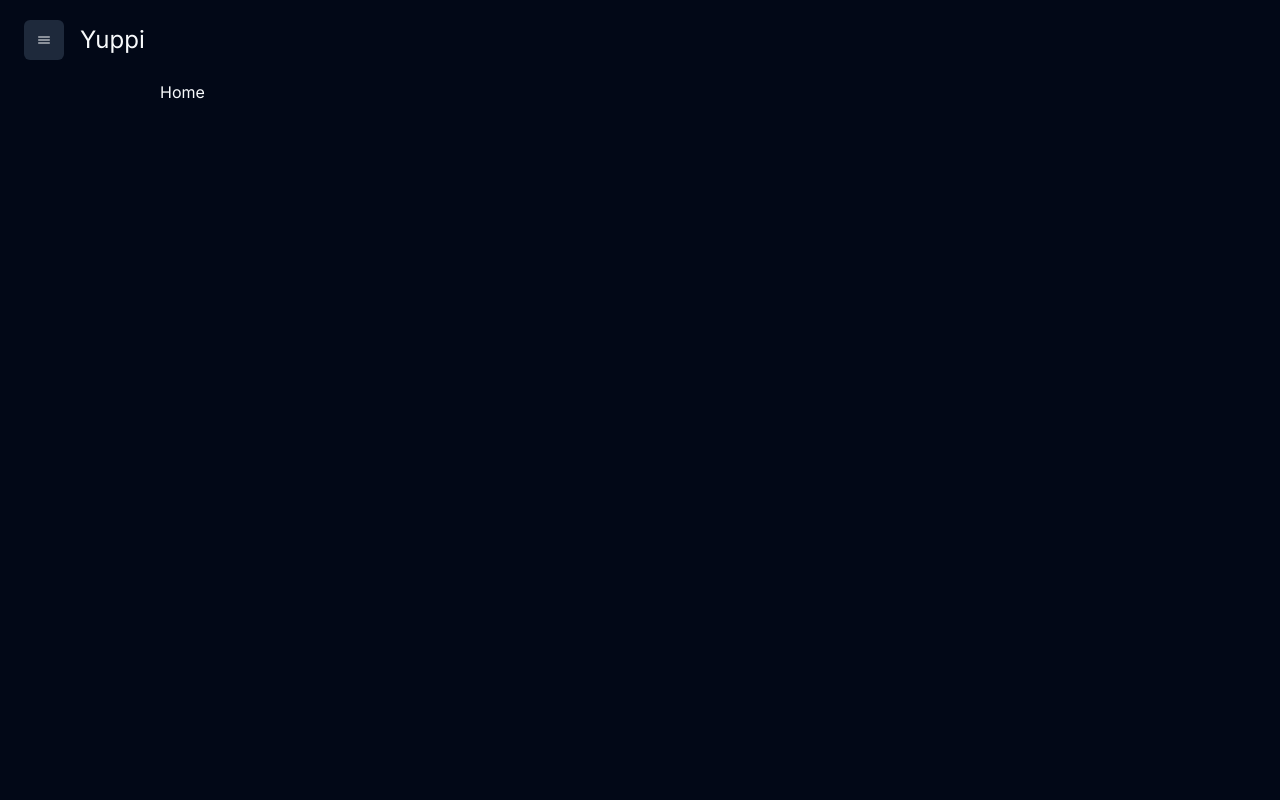
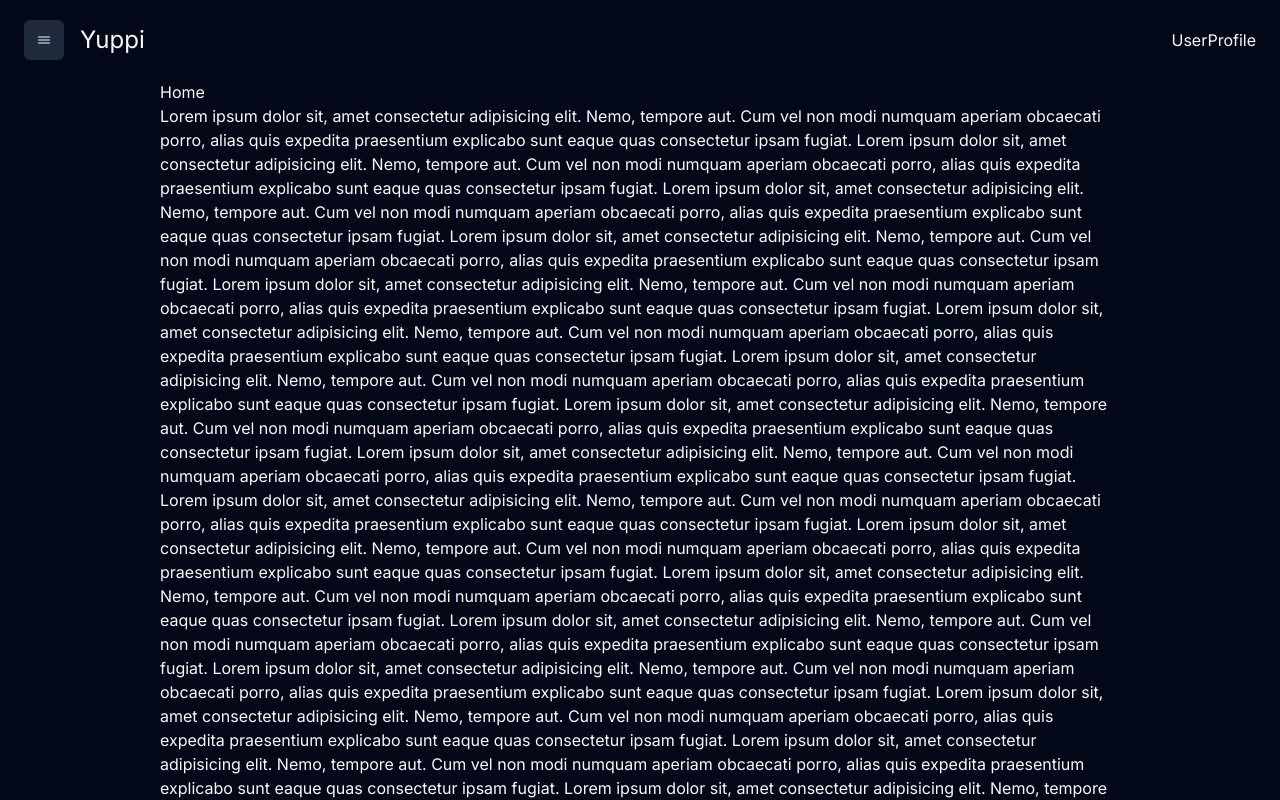
Before and after one commit to Esutarosa/yuppi, a Next.js app: page / in a window 1280 px wide. Shown: the top 800 px of the page. Built offline with nearby package versions, Linux system fonts and the light colour scheme.

Commit message:
Added navigate user profile skeleton and fixed overflow bag with navbar

```diff
--- a/src/app/page.tsx
+++ b/src/app/page.tsx
@@ -2,6 +2,44 @@ const Home = () => {
   return (
     <section>
       <h1>Home</h1>
+      <p>
+        Lorem ipsum dolor sit, amet consectetur adipisicing elit. Nemo, tempore aut. Cum vel non modi numquam aperiam obcaecati porro, alias quis expedita praesentium explicabo sunt eaque quas consectetur ipsam fugiat.
+        Lorem ipsum dolor sit, amet consectetur adipisicing elit. Nemo, tempore aut. Cum vel non modi numquam aperiam obcaecati porro, alias quis expedita praesentium explicabo sunt eaque quas consectetur ipsam fugiat.
+        Lorem ipsum dolor sit, amet consectetur adipisicing elit. Nemo, tempore aut. Cum vel non modi numquam aperiam obcaecati porro, alias quis expedita praesentium explicabo sunt eaque quas consectetur ipsam fugiat.
+        Lorem ipsum dolor sit, amet consectetur adipisicing elit. Nemo, tempore aut. Cum vel non modi numquam aperiam obcaecati porro, alias quis expedita praesentium explicabo sunt eaque quas consectetur ipsam fugiat.
+        Lorem ipsum dolor sit, amet consectetur adipisicing elit. Nemo, tempore aut. Cum vel non modi numquam aperiam obcaecati porro, alias quis expedita praesentium explicabo sunt eaque quas consectetur ipsam fugiat.
+        Lorem ipsum dolor sit, amet consectetur adipisicing elit. Nemo, tempore aut. Cum vel non modi numquam aperiam obcaecati porro, alias quis expedita praesentium explicabo sunt eaque quas consectetur ipsam fugiat.
+        Lorem ipsum dolor sit, amet consectetur adipisicing elit. Nemo, tempore aut. Cum vel non modi numquam aperiam obcaecati porro, alias quis expedita praesentium explicabo sunt eaque quas consectetur ipsam fugiat.
+        Lorem ipsum dolor sit, amet consectetur adipisicing elit. Nemo, tempore aut. Cum vel non modi numquam aperiam obcaecati porro, alias quis expedita praesentium explicabo sunt eaque quas consectetur ipsam fugiat.
+        Lorem ipsum dolor sit, amet consectetur adipisicing elit. Nemo, tempore aut. Cum vel non modi numquam aperiam obcaecati porro, alias quis expedita praesentium explicabo sunt eaque quas consectetur ipsam fugiat.
+        Lorem ipsum dolor sit, amet consectetur adipisicing elit. Nemo, tempore aut. Cum vel non modi numquam aperiam obcaecati porro, alias quis expedita praesentium explicabo sunt eaque quas consectetur ipsam fugiat.
+        Lorem ipsum dolor sit, amet consectetur adipisicing elit. Nemo, tempore aut. Cum vel non modi numquam aperiam obcaecati porro, alias quis expedita praesentium explicabo sunt eaque quas consectetur ipsam fugiat.
+        Lorem ipsum dolor sit, amet consectetur adipisicing elit. Nemo, tempore aut. Cum vel non modi numquam aperiam obcaecati porro, alias quis expedita praesentium explicabo sunt eaque quas consectetur ipsam fugiat.
+        Lorem ipsum dolor sit, amet consectetur adipisicing elit. Nemo, tempore aut. Cum vel non modi numquam aperiam obcaecati porro, alias quis expedita praesentium explicabo sunt eaque quas consectetur ipsam fugiat.
+        Lorem ipsum dolor sit, amet consectetur adipisicing elit. Nemo, tempore aut. Cum vel non modi numquam aperiam obcaecati porro, alias quis expedita praesentium explicabo sunt eaque quas consectetur ipsam fugiat.
+        Lorem ipsum dolor sit, amet consectetur adipisicing elit. Nemo, tempore aut. Cum vel non modi numquam aperiam obcaecati porro, alias quis expedita praesentium explicabo sunt eaque quas consectetur ipsam fugiat.
+        Lorem ipsum dolor sit, amet consectetur adipisicing elit. Nemo, tempore aut. Cum vel non modi numquam aperiam obcaecati porro, alias quis expedita praesentium explicabo sunt eaque quas consectetur ipsam fugiat.
+        Lorem ipsum dolor sit, amet consectetur adipisicing elit. Nemo, tempore aut. Cum vel non modi numquam aperiam obcaecati porro, alias quis expedita praesentium explicabo sunt eaque quas consectetur ipsam fugiat.
+        Lorem ipsum dolor sit, amet consectetur adipisicing elit. Nemo, tempore aut. Cum vel non modi numquam aperiam obcaecati porro, alias quis expedita praesentium explicabo sunt eaque quas consectetur ipsam fugiat.
+        Lorem ipsum dolor sit, amet consectetur adipisicing elit. Nemo, tempore aut. Cum vel non modi numquam aperiam obcaecati porro, alias quis expedita praesentium explicabo sunt eaque quas consectetur ipsam fugiat.
+        Lorem ipsum dolor sit, amet consectetur adipisicing elit. Nemo, tempore aut. Cum vel non modi numquam aperiam obcaecati porro, alias quis expedita praesentium explicabo sunt eaque quas consectetur ipsam fugiat.
+        Lorem ipsum dolor sit, amet consectetur adipisicing elit. Nemo, tempore aut. Cum vel non modi numquam aperiam obcaecati porro, alias quis expedita praesentium explicabo sunt eaque quas consectetur ipsam fugiat.
+        Lorem ipsum dolor sit, amet consectetur adipisicing elit. Nemo, tempore aut. Cum vel non modi numquam aperiam obcaecati porro, alias quis expedita praesentium explicabo sunt eaque quas consectetur ipsam fugiat.
+        Lorem ipsum dolor sit, amet consectetur adipisicing elit. Nemo, tempore aut. Cum vel non modi numquam aperiam obcaecati porro, alias quis expedita praesentium explicabo sunt eaque quas consectetur ipsam fugiat.
+        Lorem ipsum dolor sit, amet consectetur adipisicing elit. Nemo, tempore aut. Cum vel non modi numquam aperiam obcaecati porro, alias quis expedita praesentium explicabo sunt eaque quas consectetur ipsam fugiat.
+        Lorem ipsum dolor sit, amet consectetur adipisicing elit. Nemo, tempore aut. Cum vel non modi numquam aperiam obcaecati porro, alias quis expedita praesentium explicabo sunt eaque quas consectetur ipsam fugiat.
+        Lorem ipsum dolor sit, amet consectetur adipisicing elit. Nemo, tempore aut. Cum vel non modi numquam aperiam obcaecati porro, alias quis expedita praesentium explicabo sunt eaque quas consectetur ipsam fugiat.
+        Lorem ipsum dolor sit, amet consectetur adipisicing elit. Nemo, tempore aut. Cum vel non modi numquam aperiam obcaecati porro, alias quis expedita praesentium explicabo sunt eaque quas consectetur ipsam fugiat.
+        Lorem ipsum dolor sit, amet consectetur adipisicing elit. Nemo, tempore aut. Cum vel non modi numquam aperiam obcaecati porro, alias quis expedita praesentium explicabo sunt eaque quas consectetur ipsam fugiat.
+        Lorem ipsum dolor sit, amet consectetur adipisicing elit. Nemo, tempore aut. Cum vel non modi numquam aperiam obcaecati porro, alias quis expedita praesentium explicabo sunt eaque quas consectetur ipsam fugiat.
+        Lorem ipsum dolor sit, amet consectetur adipisicing elit. Nemo, tempore aut. Cum vel non modi numquam aperiam obcaecati porro, alias quis expedita praesentium explicabo sunt eaque quas consectetur ipsam fugiat.
+        Lorem ipsum dolor sit, amet consectetur adipisicing elit. Nemo, tempore aut. Cum vel non modi numquam aperiam obcaecati porro, alias quis expedita praesentium explicabo sunt eaque quas consectetur ipsam fugiat.
+        Lorem ipsum dolor sit, amet consectetur adipisicing elit. Nemo, tempore aut. Cum vel non modi numquam aperiam obcaecati porro, alias quis expedita praesentium explicabo sunt eaque quas consectetur ipsam fugiat.
+        Lorem ipsum dolor sit, amet consectetur adipisicing elit. Nemo, tempore aut. Cum vel non modi numquam aperiam obcaecati porro, alias quis expedita praesentium explicabo sunt eaque quas consectetur ipsam fugiat.
+        Lorem ipsum dolor sit, amet consectetur adipisicing elit. Nemo, tempore aut. Cum vel non modi numquam aperiam obcaecati porro, alias quis expedita praesentium explicabo sunt eaque quas consectetur ipsam fugiat.
+        Lorem ipsum dolor sit, amet consectetur adipisicing elit. Nemo, tempore aut. Cum vel non modi numquam aperiam obcaecati porro, alias quis expedita praesentium explicabo sunt eaque quas consectetur ipsam fugiat.
+        Lorem ipsum dolor sit, amet consectetur adipisicing elit. Nemo, tempore aut. Cum vel non modi numquam aperiam obcaecati porro, alias quis expedita praesentium explicabo sunt eaque quas consectetur ipsam fugiat.
+      </p>
     </section>
   )
 }
--- a/src/components/NavBar.tsx
+++ b/src/components/NavBar.tsx
@@ -2,14 +2,19 @@
 
 import Logo from "./Logo"
 import NavMenu from "./NavMenu"
+import UserProfile from "./UserProfile"
 
 const NavBar = () => {
   return (
     <header className="sticky top-0 z-50 w-full bg-background">
-      <div className="flex items-center justify-between h-20">
-        <div className="flex items-center px-6">
+      <div className="flex items-center justify-between h-20 px-6">
+        <div className="flex items-center">
           <NavMenu />
           <Logo className="mx-4" />
+        </div>
+
+        <div className="flex items-center">
+          <UserProfile />
         </div>
       </div>
     </header>
--- a/src/components/NavLinks.tsx
+++ b/src/components/NavLinks.tsx
@@ -22,7 +22,7 @@ const NavLinks = ({
       initial="initial"
       animate="enter"
       exit="exit"
-      className="fixed top-0 left-0 h-screen border-r border-border/40 bg-background/95 backdrop-blur supports-[backdrop-filter]:bg-background/60"
+      className="fixed top-0 left-0 h-screen border-r border-border/40 bg-background/95 backdrop-blur supports-[backdrop-filter]:bg-background/60 overflow-y-auto no-scrollbar"
     >
       <Logo className='h-20 flex items-center ml-20' />
       <div className='flex flex-col gap-10 mt-4'>
--- /dev/null
+++ b/src/components/UserProfile.tsx
@@ -0,0 +1,13 @@
+import { FC } from 'react'
+
+interface UserProfileProps { }
+
+const UserProfile: FC<UserProfileProps> = ({ }) => {
+  return (
+    <div>
+      UserProfile
+    </div>
+  )
+}
+
+export default UserProfile
--- a/src/styles/globals.scss
+++ b/src/styles/globals.scss
@@ -44,4 +44,12 @@
   body {
     @apply bg-background text-foreground;
   }
+
+  .no-scrollbar {
+    scrollbar-width: none;
+
+    &::-webkit-scrollbar {
+      display: none;
+    }
+  }
 }
```
